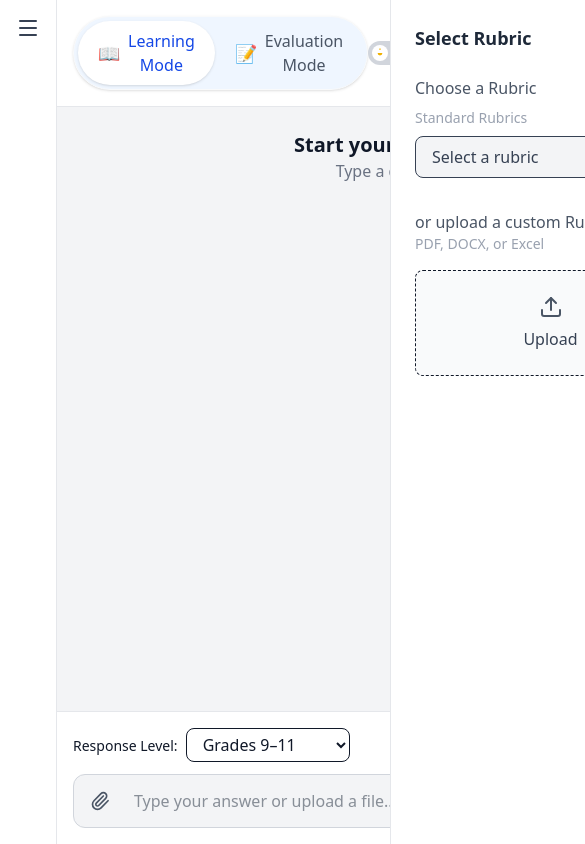
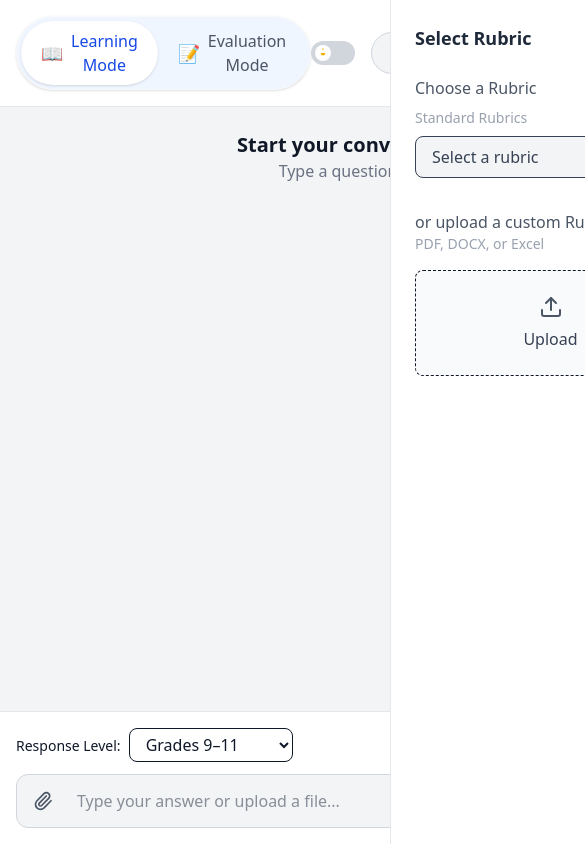
Before and after one commit to Miyuri15/sinlearn-web, a Next.js app: page /chat in a window 390 px wide. Shown: the top 844 px of the page, 585 px wide, since content can reach past the window. Built offline with nearby package versions, Linux system fonts and the light colour scheme.

Commit message:
refactor: update sidebar component props and enhance layout responsiveness

```diff
--- a/src/app/chat/page.tsx
+++ b/src/app/chat/page.tsx
@@ -102,44 +102,9 @@ export default function Chat() {
   };
 
   return (
-    <main className="flex min-h-screen bg-gray-100 dark:bg-[#0C0C0C] text-gray-900 dark:text-gray-200">
-      {/* LEFT SIDEBAR — PUSHES LAYOUT LIKE CHATGPT */}
-      <div
-        className={`transition-all duration-300 border-r border-gray-200 dark:border-[#2a2a2a]
-        bg-white dark:bg-[#111111]
-        ${isSidebarOpen ? "w-64" : "w-16"}`}
-      >
-        {isSidebarOpen ? (
-          <Sidebar
-            chats={[
-              {
-                id: "1",
-                title: "New Learning Chat",
-                type: "learning",
-                time: "1 minute ago",
-              },
-              {
-                id: "2",
-                title: "New Evaluation Chat",
-                type: "evaluation",
-                time: "12 minutes ago",
-              },
-            ]}
-            isOpen={isSidebarOpen}
-            onToggle={() => setIsSidebarOpen(false)}
-          />
-        ) : (
-          <div className="p-4">
-            <Menu
-              onClick={() => setIsSidebarOpen(true)}
-              className="w-6 h-6 text-gray-700 dark:text-gray-300 cursor-pointer"
-            />
-          </div>
-        )}
-      </div>
-
+    <main className="flex h-dvh bg-gray-100 dark:bg-[#0C0C0C] text-gray-900 dark:text-gray-200">
       {/* MAIN AREA */}
-      <div className="flex flex-col flex-1 h-screen">
+      <div className="flex flex-col flex-1 min-h-screen">
         {/* TOP BAR */}
         <div className="flex items-center justify-between bg-white dark:bg-[#111111] p-4 border-b border-gray-200 dark:border-[#2a2a2a]">
           {/* MODE TOGGLE */}
--- a/src/app/layout.tsx
+++ b/src/app/layout.tsx
@@ -16,7 +16,10 @@ export default function RootLayout({
     <html lang="en" suppressHydrationWarning>
       <head>
         {/* Standard responsive viewport */}
-        <meta name="viewport" content="width=device-width, initial-scale=1, maximum-scale=5" />
+        <meta
+          name="viewport"
+          content="width=device-width, initial-scale=1, maximum-scale=5"
+        />
 
         <script
           dangerouslySetInnerHTML={{
--- a/src/components/sidebar/Sidebar.tsx
+++ b/src/components/sidebar/Sidebar.tsx
@@ -16,10 +16,14 @@ interface ChatItem {
 interface SidebarProps {
   chats?: ChatItem[];
   isOpen: boolean;
-  onClose: () => void;
+  onToggle: () => void;
 }
 
-export default function Sidebar({ chats = [], isOpen, onClose }: SidebarProps) {
+export default function Sidebar({
+  chats = [],
+  isOpen,
+  onToggle,
+}: SidebarProps) {
   const [search, setSearch] = useState("");
   const router = useRouter();
   const { t } = useTranslation("common");
@@ -30,22 +34,32 @@ export default function Sidebar({ chats = [], isOpen, onClose }: SidebarProps) {
 
   return (
     <div
-      className={`h-full flex flex-col border-r
+      className={`h-dvh flex flex-col border-r
         bg-white dark:bg-gray-900 dark:border-gray-700
         transition-all duration-300 overflow-hidden
         ${isOpen ? "w-64" : "w-16"}`}
     >
       {/* TOP BAR */}
-      <div className="p-4 flex items-center gap-3 dark:border-gray-700">
+      <div className="p-4 flex items-center justify-between dark:border-gray-700">
         <Menu
-          onClick={onClose}
-          className="w-6 h-6 text-gray-700 dark:text-gray-300 cursor-pointer"
+          onClick={onToggle}
+          className={`w-6 h-6 text-gray-700 dark:text-gray-300 cursor-pointer transition-transform
+                ${isOpen ? "rotate-180" : ""}`}
         />
 
         {isOpen && (
           <span className="text-lg font-semibold text-gray-900 dark:text-gray-100">
             {t("chat_history")}
           </span>
+        )}
+
+        {isOpen && (
+          <button
+            onClick={onToggle}
+            className="text-gray-700 dark:text-gray-300 text-xl leading-none"
+          >
+            ✖
+          </button>
         )}
       </div>
 
```
